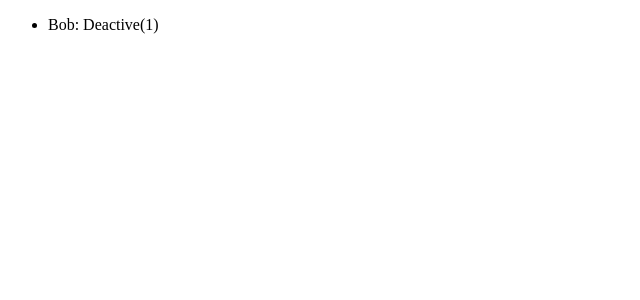
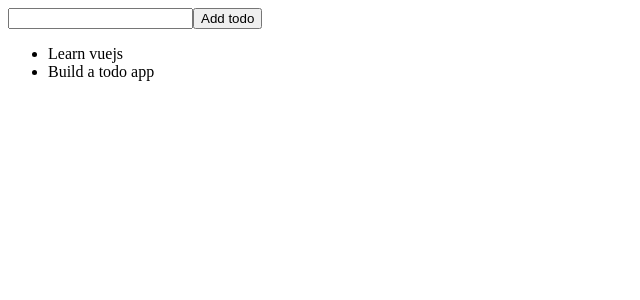
Before and after one commit to 1996Khanh/LearnVueJs, a Vue app: page / in a window 1280 px wide. Shown: the top 300 px of the page, without its empty margins (0-640 px from the left). Built offline with nearby package versions, Linux system fonts and the light colour scheme.

Commit message:
todo app

```diff
--- a/src/App.vue
+++ b/src/App.vue
@@ -1,32 +1,36 @@
 <script setup>
 import { ref, reactive } from 'vue'
-const users = ref([
+const newTodo = ref('')
+const todos = reactive([
   {
-    name: 'John',
-    age: 30,
-    isActive: true,
+    id: 1,
+    text: 'Learn vuejs',
   },
   {
-    name: 'Bob',
-    age: 30,
-    isActive: false,
-  },
-  {
-    name: 'Carol',
-    age: 30,
-    isActive: true,
+    id: 2,
+    text: 'Build a todo app',
   },
 ])
+
+const addTodo = () => {
+  if (newTodo.value.trim() === '') return
+  const todo = {
+    id: todos.length + 1,
+    text: newTodo.value,
+  }
+  todos.push(todo)
+  newTodo.value = ''
+}
 </script>
 
 <template>
   <div>
+    <input type="text" v-model="newTodo" @keyup.enter="addTodo" />
+    <button @click="addTodo">Add todo</button>
     <ul>
-      <template v-for="(user, index) in users">
-        <li v-if="!user.isActive" :key="user.name">
-          {{ user.name }}: {{ user.isActive ? 'Active' : 'Deactive' }}({{ index }})
-        </li>
-      </template>
+      <li v-for="todo in todos" :key="todo.id">
+        {{ todo.text }}
+      </li>
     </ul>
   </div>
 </template>
```
